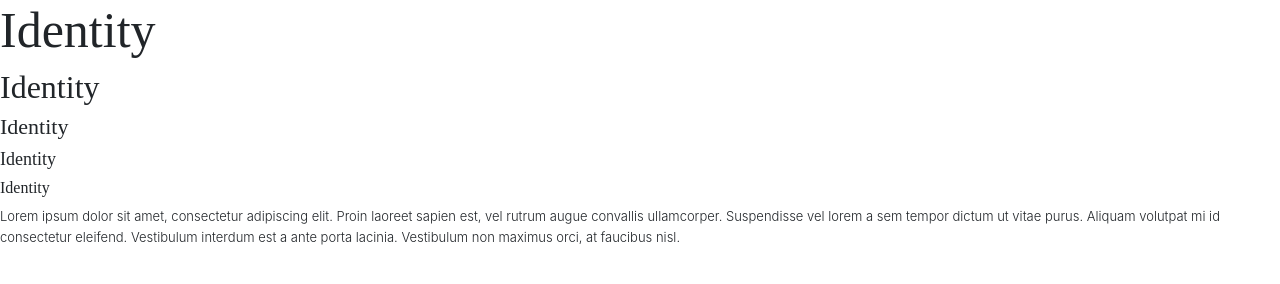
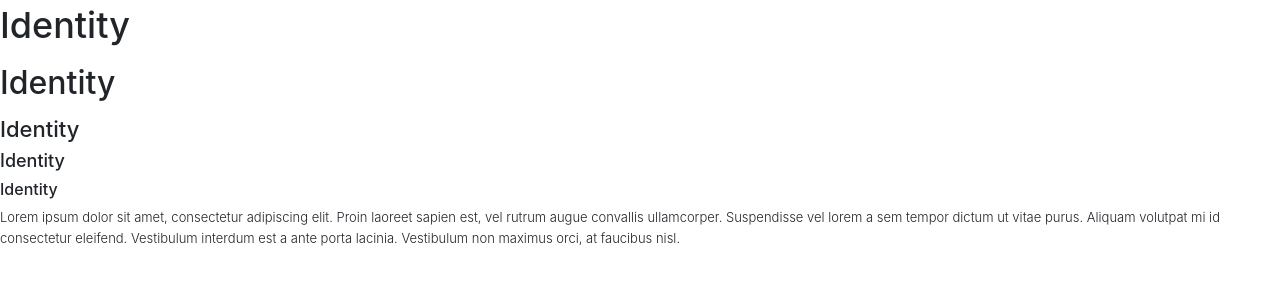
Before and after one commit to KawaiiHannah/lgaq, a website: page index.html in a window 1280 px wide. Drawn offline with nearby package versions, Linux system fonts and the light colour scheme; a script that the page names is missing.

Commit message:
Set the display heading font family

```diff
--- a/assets/scss/config/_functions.scss
+++ b/assets/scss/config/_functions.scss
@@ -8,6 +8,6 @@
  * @param  number (px) $base: $font-size-base The base rem font size for calculation
  * @return number        Returns the calculated rem size
  */
-@function _calc-rem( $target, $base: $font-size-base ) {
+@function _calc-rem( $target, $base: 16px ) {
 	@return ( $target / $base ) * 1rem;
 }
--- a/assets/scss/config/_vars.scss
+++ b/assets/scss/config/_vars.scss
@@ -9,8 +9,9 @@ $light:                        #e2e2e2; // Light grey
 
 
 // Typefaces
-$font-family-sans-serif:      'Muli', -apple-system, BlinkMacSystemFont, "Segoe UI", Roboto, "Helvetica Neue", Arial, "Noto Sans", sans-serif, "Apple Color Emoji", "Segoe UI Emoji", "Segoe UI Symbol", "Noto Color Emoji"; // Main font stack
-$headings-font-family:         Satisfy, script;
+$font-family-sans-serif:       'Muli', -apple-system, BlinkMacSystemFont, "Segoe UI", Roboto, "Helvetica Neue", Arial, "Noto Sans", sans-serif, "Apple Color Emoji", "Segoe UI Emoji", "Segoe UI Symbol", "Noto Color Emoji"; // Main font stack
+$font-family-script:           'Satisfy', script;
+$headings-font-family:         $font-family-sans-serif;
 
 
 // Text Sizing
@@ -18,7 +19,7 @@ $font-size-base:               0.8125rem; // 13px / 16px (bootstrap requires rem
 $font-weight-base:             300;
 $line-height-base:             1.6155; // 21px / 13px (bootstrap base uses a float)
 
-$h1-font-size:                 3.125rem; // 50px / 16px
+$h1-font-size:                 2.25rem; // 36px / 16px
 $h2-font-size:                 2rem; // 32px / 16px
 $h3-font-size:                 1.375rem; // 22px / 16px
 $h4-font-size:                 1.125rem; // 18px / 16px
--- /dev/null
+++ b/assets/scss/elements/_headings.scss
@@ -0,0 +1,26 @@
+/**
+ * Specific heading styles for the project
+ */
+
+// Set a specific font for the display headings
+h1,
+.h1,
+h2,
+.h2 {
+	font-family: $headings-font-family;
+}
+
+h1,
+.h1 {
+	line-height: _calc-rem( 50px );
+}
+
+h2,
+.h2 {
+	line-height: _calc-rem( 50px );
+}
+
+h3,
+.h3 {
+
+}
--- a/assets/scss/main.scss
+++ b/assets/scss/main.scss
@@ -3,3 +3,6 @@
 @import 'config/vars';
 @import 'config/functions';
 @import 'config/setup';
+
+// Elements
+@import 'elements/headings';
```
Also changed, not shown: assets/css/main.css.
